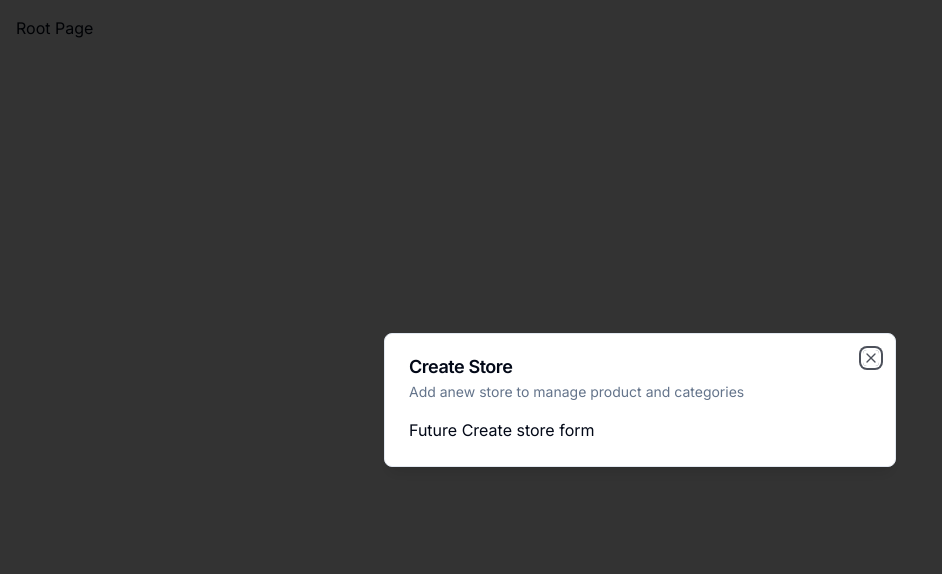
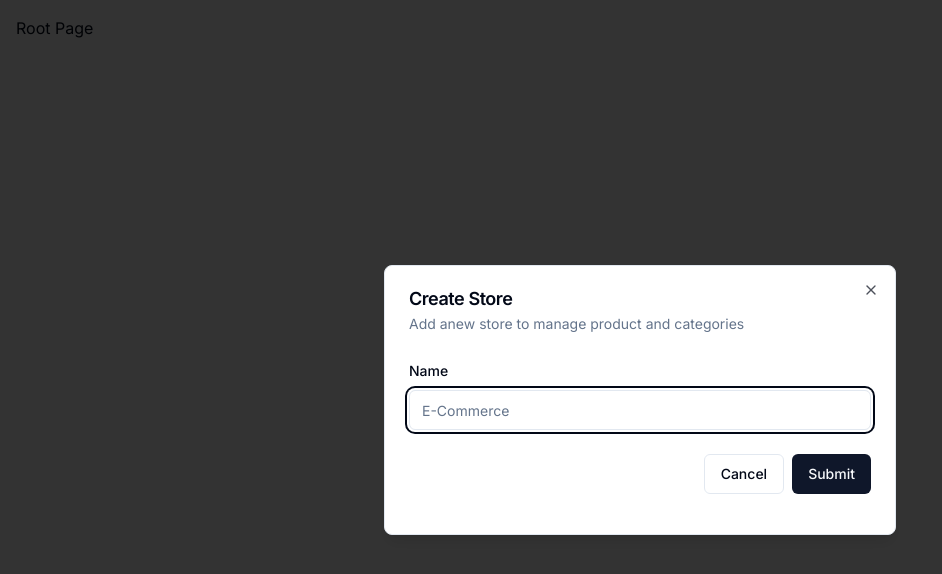
Before and after one commit to Saifmalik2004/Ecommerce-admin, a Next.js app: page / in a window 1280 px wide. Shown: the top 574 px of the page, without its empty margins (0-942 px from the left). Built offline with nearby package versions, Linux system fonts and the light colour scheme.

Commit message:
add store modal form

```diff
--- a/components/modals/store-modal.tsx
+++ b/components/modals/store-modal.tsx
@@ -1,22 +1,77 @@
 "use client";
+
+import * as z from "zod";
+import { useForm } from "react-hook-form";
 
 import { Modal } from "@/components/ui/modal";
 import { useStoreModal } from "@/hooks/use-store-modal";
- export const StoreModal=()=>{
+import { zodResolver } from "@hookform/resolvers/zod";
+import {
+     Form,
+     FormControl,
+     FormField,
+     FormItem,
+     FormLabel,
+     FormMessage
+     } from "@/components/ui/form";
+import { Input } from "@/components/ui/input";
+import { Button } from "@/components/ui/button";
 
-    const storeModal= useStoreModal();
+const formSchema = z.object({
+  name: z.string().min(1),
+});
+export const StoreModal = () => {
+  const storeModal = useStoreModal();
 
-    return (
+  const form = useForm<z.infer<typeof formSchema>>({
+    resolver: zodResolver(formSchema),
+    defaultValues: {
+      name: "",
+    },
+  });
+
+  const onSubmit = async (values: z.infer<typeof formSchema>) => {
+    console.log(values);
+  };
+
+  return (
     <Modal
-    title="Create Store"
-    description="Add anew store to manage product and categories"
-    isOpen={storeModal.isOpen}
-    onClose={()=>{storeModal.onClose}}
+      title="Create Store"
+      description="Add anew store to manage product and categories"
+      isOpen={storeModal.isOpen}
+      onClose={() => {
+        storeModal.onClose;
+      }}
+    >
 
-    >
-        Future Create store form
+      <div>
+        <div className="space-y-4 py-2 pb-4">
+            <Form {...form}>
+                <form onSubmit={form.handleSubmit(onSubmit)}>
+                    <FormField
+                    control={form.control}
+                    name="name"
+                    render={({field})=>(
+                        <FormItem>
+                            <FormLabel>Name</FormLabel>
+                            <FormControl>
+                                <Input placeholder="E-Commerce" {...field}/>
+                            </FormControl>
+                            <FormMessage/>
+                        </FormItem>
+                    )}
+                    />
+                    <div className="pt-6 space-x-2 flex items-center justify-end w-full">
+                    <Button variant="outline" onClick={storeModal.onClose}>Cancel</Button>
+                    <Button type="submit">Submit</Button>
 
+                    </div>
 
+                </form>
+
+            </Form>
+        </div>
+      </div>
     </Modal>
-    )
- }
+  );
+};
--- /dev/null
+++ b/components/ui/form.tsx
@@ -0,0 +1,178 @@
+"use client"
+
+import * as React from "react"
+import * as LabelPrimitive from "@radix-ui/react-label"
+import { Slot } from "@radix-ui/react-slot"
+import {
+  Controller,
+  ControllerProps,
+  FieldPath,
+  FieldValues,
+  FormProvider,
+  useFormContext,
+} from "react-hook-form"
+
+import { cn } from "@/lib/utils"
+import { Label } from "@/components/ui/label"
+
+const Form = FormProvider
+
+type FormFieldContextValue<
+  TFieldValues extends FieldValues = FieldValues,
+  TName extends FieldPath<TFieldValues> = FieldPath<TFieldValues>
+> = {
+  name: TName
+}
+
+const FormFieldContext = React.createContext<FormFieldContextValue>(
+  {} as FormFieldContextValue
+)
+
+const FormField = <
+  TFieldValues extends FieldValues = FieldValues,
+  TName extends FieldPath<TFieldValues> = FieldPath<TFieldValues>
+>({
+  ...props
+}: ControllerProps<TFieldValues, TName>) => {
+  return (
+    <FormFieldContext.Provider value={{ name: props.name }}>
+      <Controller {...props} />
+    </FormFieldContext.Provider>
+  )
+}
+
+const useFormField = () => {
+  const fieldContext = React.useContext(FormFieldContext)
+  const itemContext = React.useContext(FormItemContext)
+  const { getFieldState, formState } = useFormContext()
+
+  const fieldState = getFieldState(fieldContext.name, formState)
+
+  if (!fieldContext) {
+    throw new Error("useFormField should be used within <FormField>")
+  }
+
+  const { id } = itemContext
+
+  return {
+    id,
+    name: fieldContext.name,
+    formItemId: `${id}-form-item`,
+    formDescriptionId: `${id}-form-item-description`,
+    formMessageId: `${id}-form-item-message`,
+    ...fieldState,
+  }
+}
+
+type FormItemContextValue = {
+  id: string
+}
+
+const FormItemContext = React.createContext<FormItemContextValue>(
+  {} as FormItemContextValue
+)
+
+const FormItem = React.forwardRef<
+  HTMLDivElement,
+  React.HTMLAttributes<HTMLDivElement>
+>(({ className, ...props }, ref) => {
+  const id = React.useId()
+
+  return (
+    <FormItemContext.Provider value={{ id }}>
+      <div ref={ref} className={cn("space-y-2", className)} {...props} />
+    </FormItemContext.Provider>
+  )
+})
+FormItem.displayName = "FormItem"
+
+const FormLabel = React.forwardRef<
+  React.ElementRef<typeof LabelPrimitive.Root>,
+  React.ComponentPropsWithoutRef<typeof LabelPrimitive.Root>
+>(({ className, ...props }, ref) => {
+  const { error, formItemId } = useFormField()
+
+  return (
+    <Label
+      ref={ref}
+      className={cn(error && "text-destructive", className)}
+      htmlFor={formItemId}
+      {...props}
+    />
+  )
+})
+FormLabel.displayName = "FormLabel"
+
+const FormControl = React.forwardRef<
+  React.ElementRef<typeof Slot>,
+  React.ComponentPropsWithoutRef<typeof Slot>
+>(({ ...props }, ref) => {
+  const { error, formItemId, formDescriptionId, formMessageId } = useFormField()
+
+  return (
+    <Slot
+      ref={ref}
+      id={formItemId}
+      aria-describedby={
+        !error
+          ? `${formDescriptionId}`
+          : `${formDescriptionId} ${formMessageId}`
+      }
+      aria-invalid={!!error}
+      {...props}
+    />
+  )
+})
+FormControl.displayName = "FormControl"
+
+const FormDescription = React.forwardRef<
+  HTMLParagraphElement,
+  React.HTMLAttributes<HTMLParagraphElement>
+>(({ className, ...props }, ref) => {
+  const { formDescriptionId } = useFormField()
+
+  return (
+    <p
+      ref={ref}
+      id={formDescriptionId}
+      className={cn("text-sm text-muted-foreground", className)}
+      {...props}
+    />
+  )
+})
+FormDescription.displayName = "FormDescription"
+
+const FormMessage = React.forwardRef<
+  HTMLParagraphElement,
+  React.HTMLAttributes<HTMLParagraphElement>
+>(({ className, children, ...props }, ref) => {
+  const { error, formMessageId } = useFormField()
+  const body = error ? String(error?.message) : children
+
+  if (!body) {
+    return null
+  }
+
+  return (
+    <p
+      ref={ref}
+      id={formMessageId}
+      className={cn("text-sm font-medium text-destructive", className)}
+      {...props}
+    >
+      {body}
+    </p>
+  )
+})
+FormMessage.displayName = "FormMessage"
+
+export {
+  useFormField,
+  Form,
+  FormItem,
+  FormLabel,
+  FormControl,
+  FormDescription,
+  FormMessage,
+  FormField,
+}
--- /dev/null
+++ b/components/ui/input.tsx
@@ -0,0 +1,25 @@
+import * as React from "react"
+
+import { cn } from "@/lib/utils"
+
+export interface InputProps
+  extends React.InputHTMLAttributes<HTMLInputElement> {}
+
+const Input = React.forwardRef<HTMLInputElement, InputProps>(
+  ({ className, type, ...props }, ref) => {
+    return (
+      <input
+        type={type}
+        className={cn(
+          "flex h-10 w-full rounded-md border border-input bg-background px-3 py-2 text-sm ring-offset-background file:border-0 file:bg-transparent file:text-sm file:font-medium placeholder:text-muted-foreground focus-visible:outline-none focus-visible:ring-2 focus-visible:ring-ring focus-visible:ring-offset-2 disabled:cursor-not-allowed disabled:opacity-50",
+          className
+        )}
+        ref={ref}
+        {...props}
+      />
+    )
+  }
+)
+Input.displayName = "Input"
+
+export { Input }
--- /dev/null
+++ b/components/ui/label.tsx
@@ -0,0 +1,26 @@
+"use client"
+
+import * as React from "react"
+import * as LabelPrimitive from "@radix-ui/react-label"
+import { cva, type VariantProps } from "class-variance-authority"
+
+import { cn } from "@/lib/utils"
+
+const labelVariants = cva(
+  "text-sm font-medium leading-none peer-disabled:cursor-not-allowed peer-disabled:opacity-70"
+)
+
+const Label = React.forwardRef<
+  React.ElementRef<typeof LabelPrimitive.Root>,
+  React.ComponentPropsWithoutRef<typeof LabelPrimitive.Root> &
+    VariantProps<typeof labelVariants>
+>(({ className, ...props }, ref) => (
+  <LabelPrimitive.Root
+    ref={ref}
+    className={cn(labelVariants(), className)}
+    {...props}
+  />
+))
+Label.displayName = LabelPrimitive.Root.displayName
+
+export { Label }
--- a/package.json
+++ b/package.json
@@ -10,7 +10,9 @@
   },
   "dependencies": {
     "@clerk/nextjs": "^5.3.0",
+    "@hookform/resolvers": "^3.9.0",
     "@radix-ui/react-dialog": "^1.1.1",
+    "@radix-ui/react-label": "^2.1.0",
     "@radix-ui/react-slot": "^1.1.0",
     "class-variance-authority": "^0.7.0",
     "clsx": "^2.1.1",
@@ -18,8 +20,10 @@
     "next": "14.2.5",
     "react": "^18",
     "react-dom": "^18",
+    "react-hook-form": "^7.52.2",
     "tailwind-merge": "^2.4.0",
     "tailwindcss-animate": "^1.0.7",
+    "zod": "^3.23.8",
     "zustand": "^4.5.4"
   },
   "devDependencies": {
```
Also changed, not shown: 1 other file (tests, documents, lock files or other folders).
